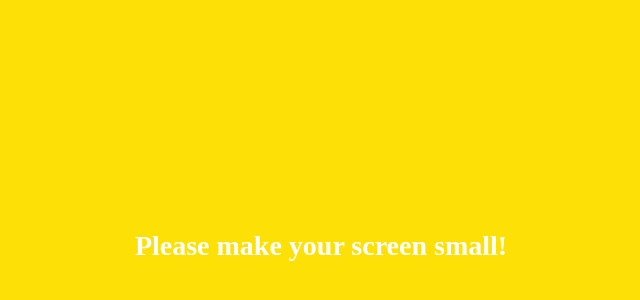
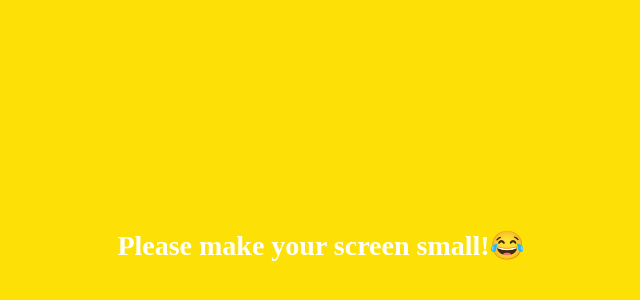
Before and after one commit to Gyeonghun-Park/kakao-clone, a plain HTML site: page index.html in a window 1280 px wide. Shown: the part 154-454 px from the top of the page, without its empty margins (319-959 px from the left). Drawn offline with Linux system fonts and the light colour scheme.

Commit message:
Added Emoji
😂

```diff
--- a/index.html
+++ b/index.html
@@ -88,7 +88,7 @@
       </ul>
     </nav>
     <div class="bigScreen">
-      <span class="bigScreen__text">Please make your screen small!</span>
+      <span class="bigScreen__text">Please make your screen small!😂</span>
     </div>
   </body>
 </html>
```
Also changed, not shown: chat.html (+1 -1 lines), find.html (+1 -1 lines), friends.html (+1 -1 lines), more.html (+1 -1 lines), settings.html (+3 -0 lines).
